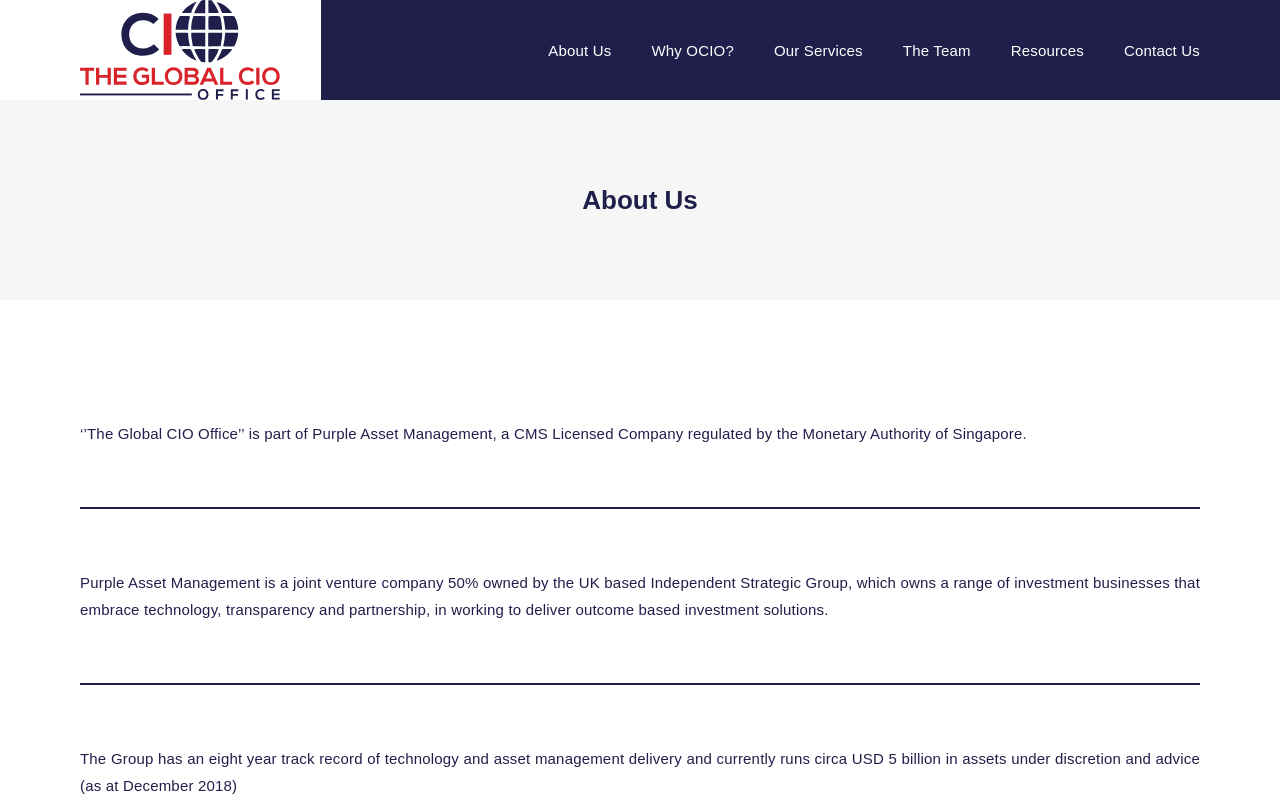
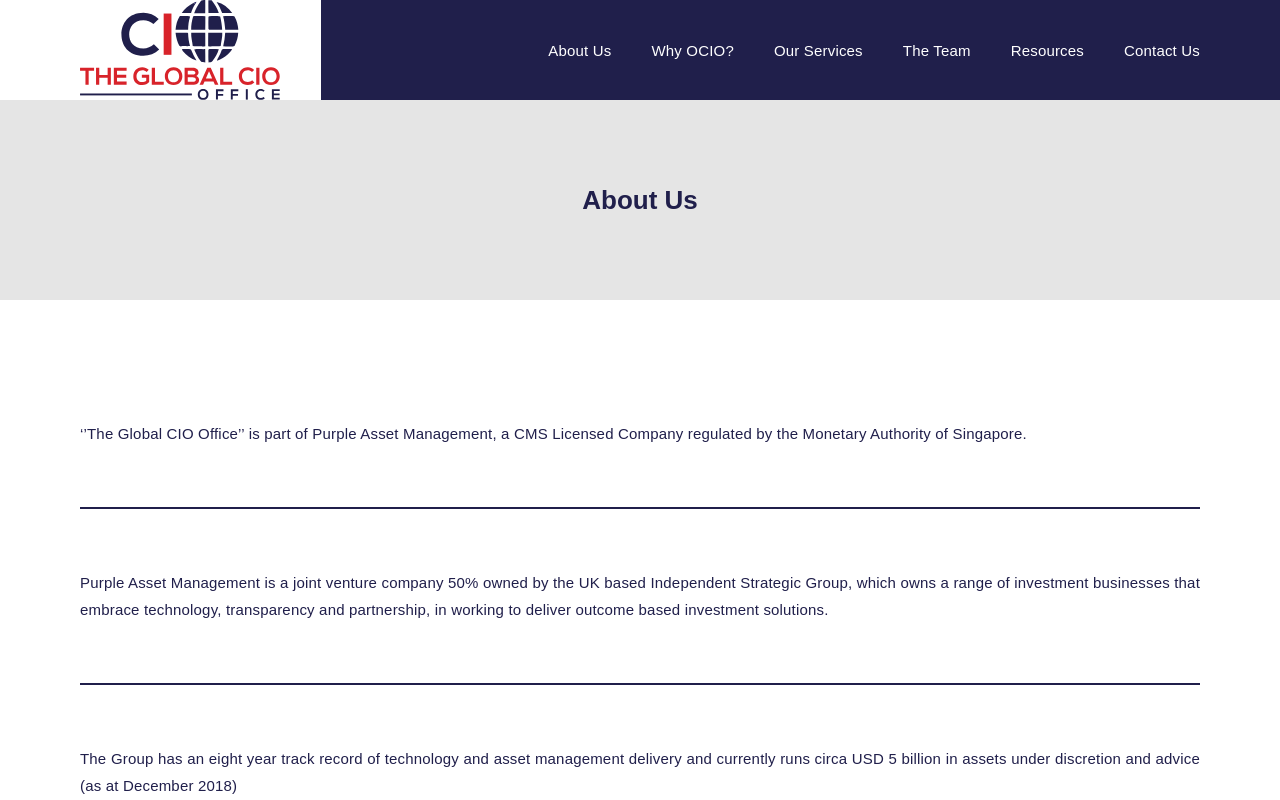
Before and after one commit to lusa9/CIO, a React (Create React App) app: page /about in a window 1280 px wide. Shown: the top 800 px of the page. Built offline with nearby package versions, Linux system fonts and the light colour scheme.

Commit message:
updated gray

```diff
--- a/src/Components/Section Header/index.js
+++ b/src/Components/Section Header/index.js
@@ -1,7 +1,7 @@
 import React from 'react'
 
 export const SectionHeader = ({name}) => (
-    <div className="w-full h-200 d-flex justify-content-center align-items-center bg-light">
+    <div className="w-full h-200 d-flex justify-content-center align-items-center bg-lightgray">
         <h2 className="bold">{name}</h2>
     </div>
 )
--- a/src/index.css
+++ b/src/index.css
@@ -2,7 +2,7 @@
   --accent: #201F4B;
   --darkgray: #5A5A5A;
   --gray: #979797;
-  --lightgray: #D8D8D8;
+  --lightgray: #E5E5E5;
   --light: #F6F6F6;
 }
 
```
